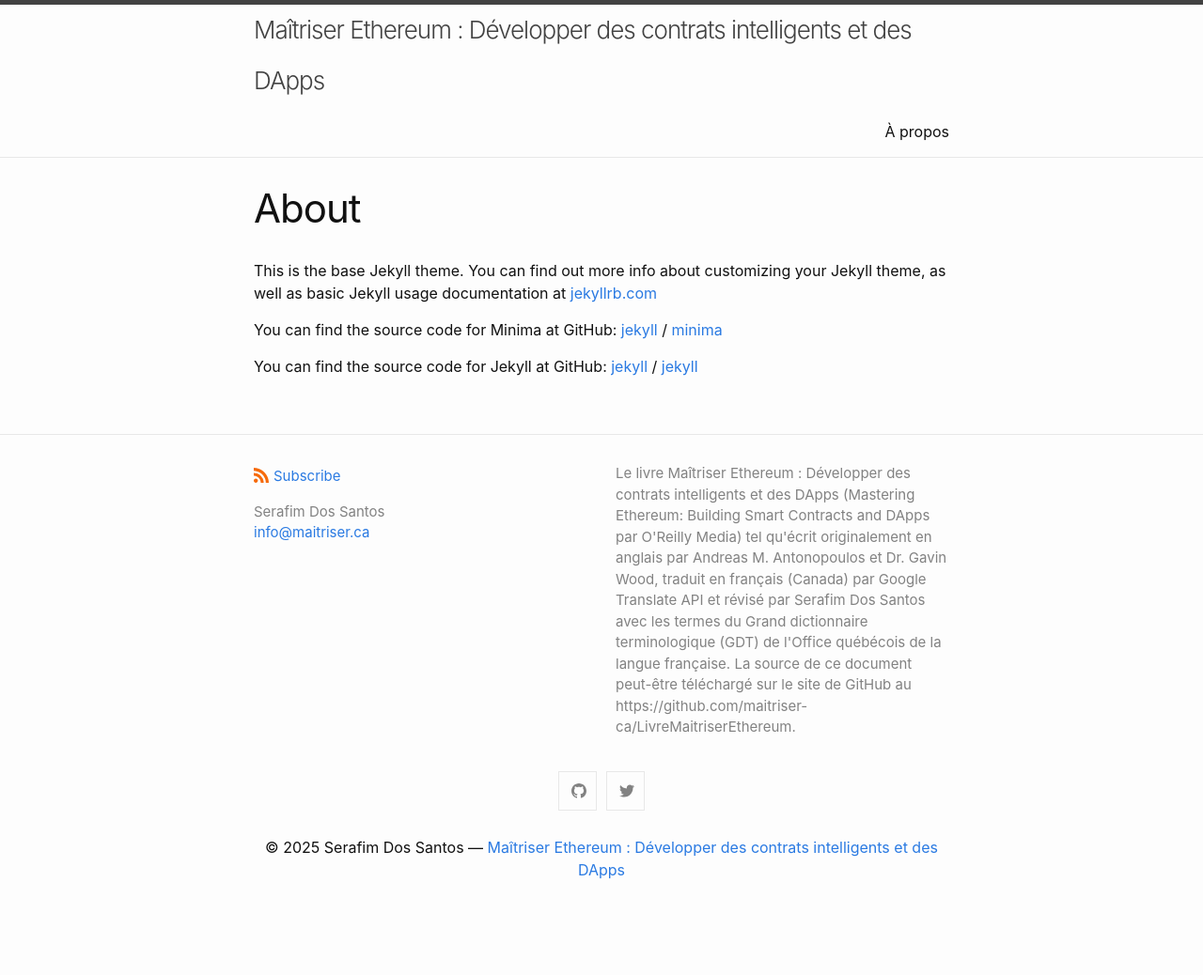
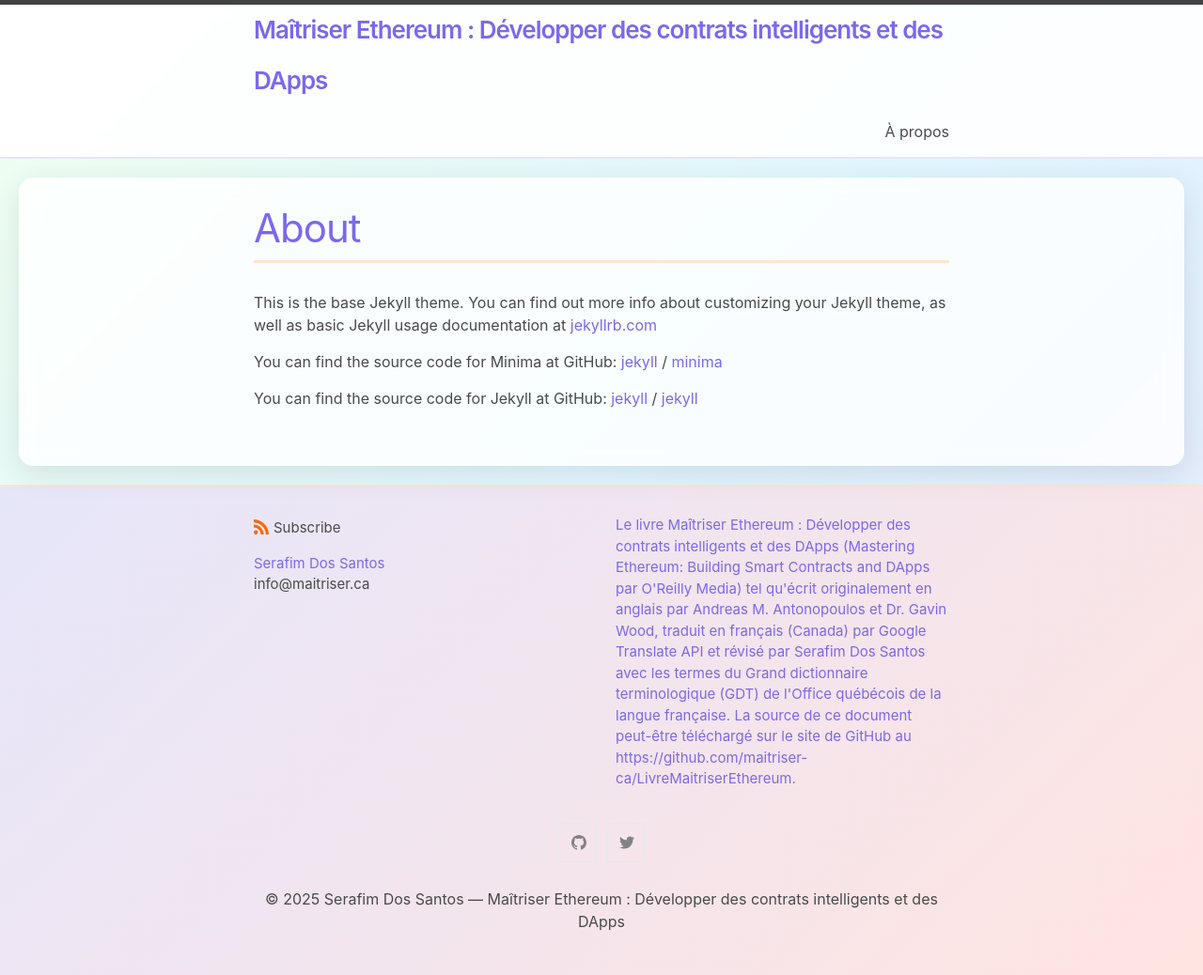
Before and after one commit to maitriser-ca/LivreMaitriserEthereum, a Jekyll site: the page built from docs/about.md, in a window 1280 px wide. Shown: the whole page at 94% size. Built offline with Jekyll 4.4.1, drawn with Linux system fonts in a browser that asks for light colours; comment, search, counter and statistics services are not loaded; before the commit the page ends 983 px from its top, so only the background shows below that.

Commit message:
Add Light Pastel Theme custom styles and color variables

```diff
--- a/docs/_sass/minima/custom-styles.scss
+++ b/docs/_sass/minima/custom-styles.scss
@@ -1,2 +1,201 @@
-// Placeholder to allow defining custom styles that override everything else.
-// (Use `_sass/minima/custom-variables.scss` to override variable defaults)
+// Light Pastel Theme Custom Styles
+
+// Body and main layout
+body {
+  background: linear-gradient(135deg, $pastel-mint 0%, $pastel-sky 50%, $pastel-lavender 100%);
+  min-height: 100vh;
+  color: $text-color;
+}
+
+// Header styling
+.site-header {
+  background-color: rgba(255, 255, 255, 0.9);
+  backdrop-filter: blur(10px);
+  border-bottom: 2px solid $pastel-lavender;
+
+  .site-title {
+    color: $brand-color;
+    font-weight: 600;
+
+    &:hover {
+      color: $brand-color-dark;
+    }
+  }
+
+  .site-nav .page-link {
+    color: $text-color;
+
+    &:hover {
+      color: $brand-color;
+    }
+  }
+}
+
+// Main content area
+.page-content {
+  background-color: rgba(255, 255, 255, 0.8);
+  border-radius: 15px;
+  margin: 20px;
+  padding: 30px;
+  box-shadow: 0 8px 32px rgba(0, 0, 0, 0.1);
+  backdrop-filter: blur(10px);
+}
+
+// Post and page styling
+.post-header {
+  .post-title {
+    color: $brand-color;
+    border-bottom: 3px solid $pastel-peach;
+    padding-bottom: 10px;
+  }
+}
+
+.post-content {
+  h1, h2, h3, h4, h5, h6 {
+    color: $brand-color-dark;
+    margin-top: 2rem;
+
+    &:first-child {
+      margin-top: 0;
+    }
+  }
+
+  h1 { border-bottom: 2px solid $pastel-rose; }
+  h2 { border-bottom: 1px solid $pastel-peach; }
+  h3 { color: lighten($brand-color-dark, 10%); }
+}
+
+// Links
+a {
+  color: $brand-color;
+
+  &:hover {
+    color: $brand-color-dark;
+    text-decoration: none;
+    background: linear-gradient(120deg, transparent 0%, $pastel-lemon 100%);
+  }
+
+  &:visited {
+    color: lighten($brand-color, 10%);
+  }
+}
+
+// Code blocks
+pre, code {
+  background-color: $pastel-lemon;
+  border: 1px solid $pastel-peach;
+  border-radius: 8px;
+}
+
+.highlight {
+  background-color: $pastel-lemon;
+  border-radius: 8px;
+  padding: 15px;
+  border: 1px solid $pastel-peach;
+}
+
+// Blockquotes
+blockquote {
+  background: linear-gradient(135deg, $pastel-rose 0%, $pastel-peach 100%);
+  border-left: 4px solid $brand-color;
+  border-radius: 0 8px 8px 0;
+  padding: 20px;
+  margin: 20px 0;
+  box-shadow: 0 4px 16px rgba(0, 0, 0, 0.1);
+}
+
+// Tables
+table {
+  background-color: rgba(255, 255, 255, 0.9);
+  border-radius: 8px;
+  overflow: hidden;
+  box-shadow: 0 4px 16px rgba(0, 0, 0, 0.1);
+
+  th {
+    background: linear-gradient(135deg, $pastel-lavender 0%, $pastel-sky 100%);
+    color: $brand-color-dark;
+    font-weight: 600;
+  }
+
+  tr:nth-child(even) {
+    background-color: $pastel-mint;
+  }
+
+  td, th {
+    padding: 12px 15px;
+    border: 1px solid $pastel-peach;
+  }
+}
+
+// Footer
+.site-footer {
+  background: linear-gradient(135deg, $pastel-lavender 0%, $pastel-rose 100%);
+  border-top: 2px solid $pastel-peach;
+
+  .footer-heading {
+    color: $brand-color-dark;
+  }
+
+  a {
+    color: $text-color;
+
+    &:hover {
+      color: $brand-color;
+    }
+  }
+}
+
+// Navigation
+.pagination {
+  .page-link {
+    background-color: $pastel-sky;
+    border: 1px solid $pastel-lavender;
+    color: $brand-color;
+    border-radius: 8px;
+
+    &:hover {
+      background-color: $pastel-lavender;
+      color: $brand-color-dark;
+    }
+  }
+
+  .page-item.active .page-link {
+    background-color: $brand-color;
+    border-color: $brand-color;
+  }
+}
+
+// Buttons and form elements
+.btn, button, input[type="submit"] {
+  background: linear-gradient(135deg, $pastel-sky 0%, $pastel-lavender 100%);
+  border: 1px solid $brand-color;
+  color: $brand-color-dark;
+  border-radius: 8px;
+  padding: 10px 20px;
+  transition: all 0.3s ease;
+
+  &:hover {
+    background: linear-gradient(135deg, $pastel-lavender 0%, $pastel-rose 100%);
+    transform: translateY(-2px);
+    box-shadow: 0 4px 16px rgba(0, 0, 0, 0.2);
+  }
+}
+
+// Special content boxes
+.highlight-box {
+  background: linear-gradient(135deg, $pastel-peach 0%, $pastel-lemon 100%);
+  border: 2px solid $brand-color-light;
+  border-radius: 12px;
+  padding: 20px;
+  margin: 20px 0;
+  box-shadow: 0 6px 24px rgba(0, 0, 0, 0.1);
+}
+
+// Mobile responsiveness
+@media screen and (max-width: $on-palm) {
+  .page-content {
+    margin: 10px;
+    padding: 20px;
+    border-radius: 10px;
+  }
+}
--- a/docs/_sass/minima/custom-variables.scss
+++ b/docs/_sass/minima/custom-variables.scss
@@ -1 +1,47 @@
-// Placeholder to allow overriding predefined variables smoothly.
+// Light Pastel Color Scheme Variables
+
+// Primary colors - soft pastels
+$pastel-lavender: #e6e6fa;
+$pastel-mint: #f0fff0;
+$pastel-peach: #ffe5cc;
+$pastel-sky: #e0f6ff;
+$pastel-rose: #ffe4e1;
+$pastel-lemon: #fffacd;
+
+// Text colors
+$text-color: #4a4a4a;
+$brand-color: #7b68ee;
+$brand-color-light: lighten($brand-color, 40%);
+$brand-color-dark: darken($brand-color, 25%);
+
+// Background colors
+$background-color: $pastel-mint;
+$content-width: 800px;
+$on-palm: 600px;
+$on-laptop: 800px;
+
+// Override Minima variables
+$grey-color: #828282;
+$grey-color-light: lighten($grey-color, 40%);
+$grey-color-dark: darken($grey-color, 25%);
+
+// Table colors
+$table-text-align: left;
+
+// Syntax highlighting
+$base00: #fafafa;
+$base01: #e0e0e0;
+$base02: #d0d0d0;
+$base03: #b0b0b0;
+$base04: #969896;
+$base05: #373b41;
+$base06: #282a2e;
+$base07: #1d1f21;
+$base08: #c66;
+$base09: #de935f;
+$base0a: #f0c674;
+$base0b: #b5bd68;
+$base0c: #8abeb7;
+$base0d: #81a2be;
+$base0e: #b294bb;
+$base0f: #a3685a;
```
